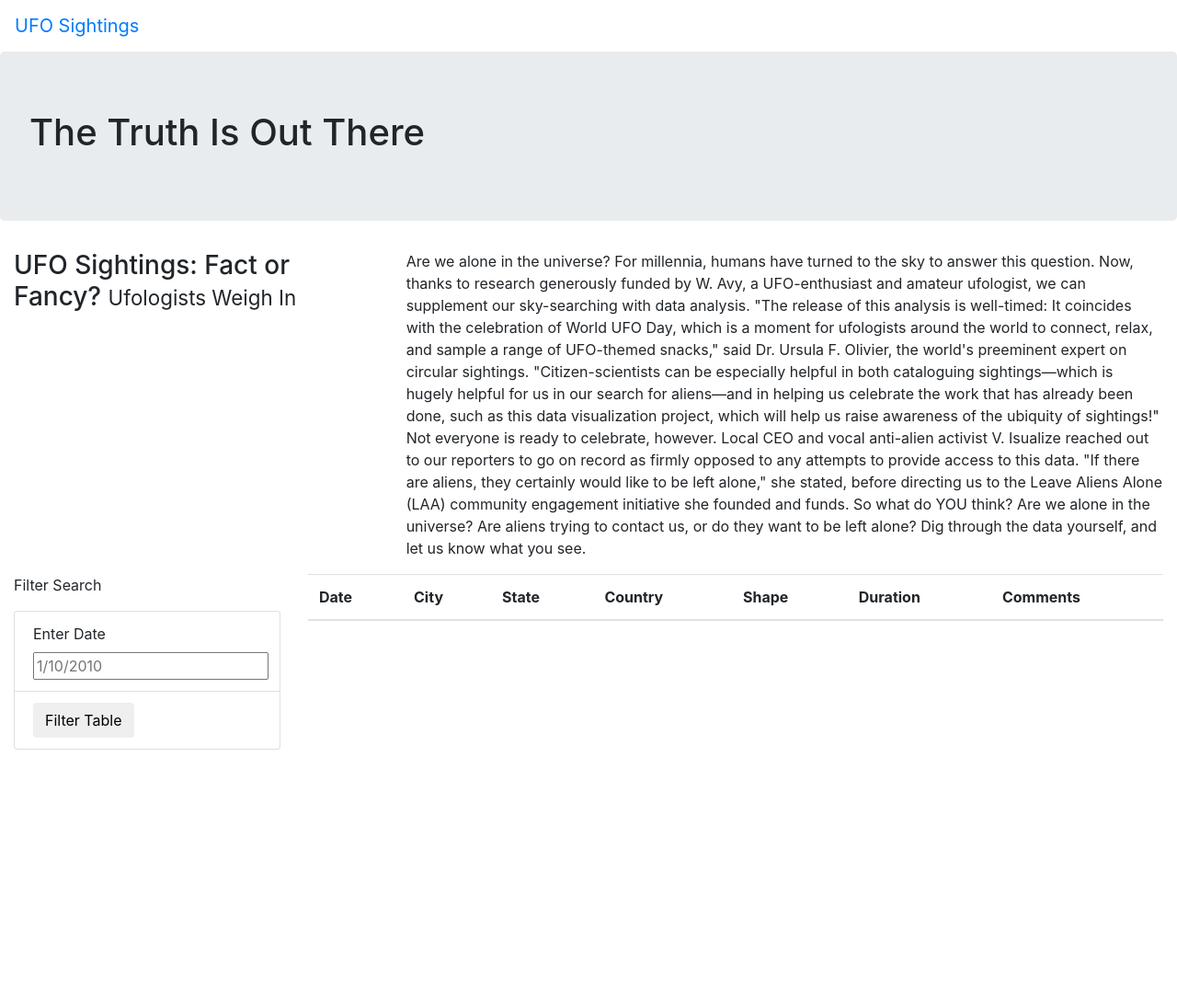
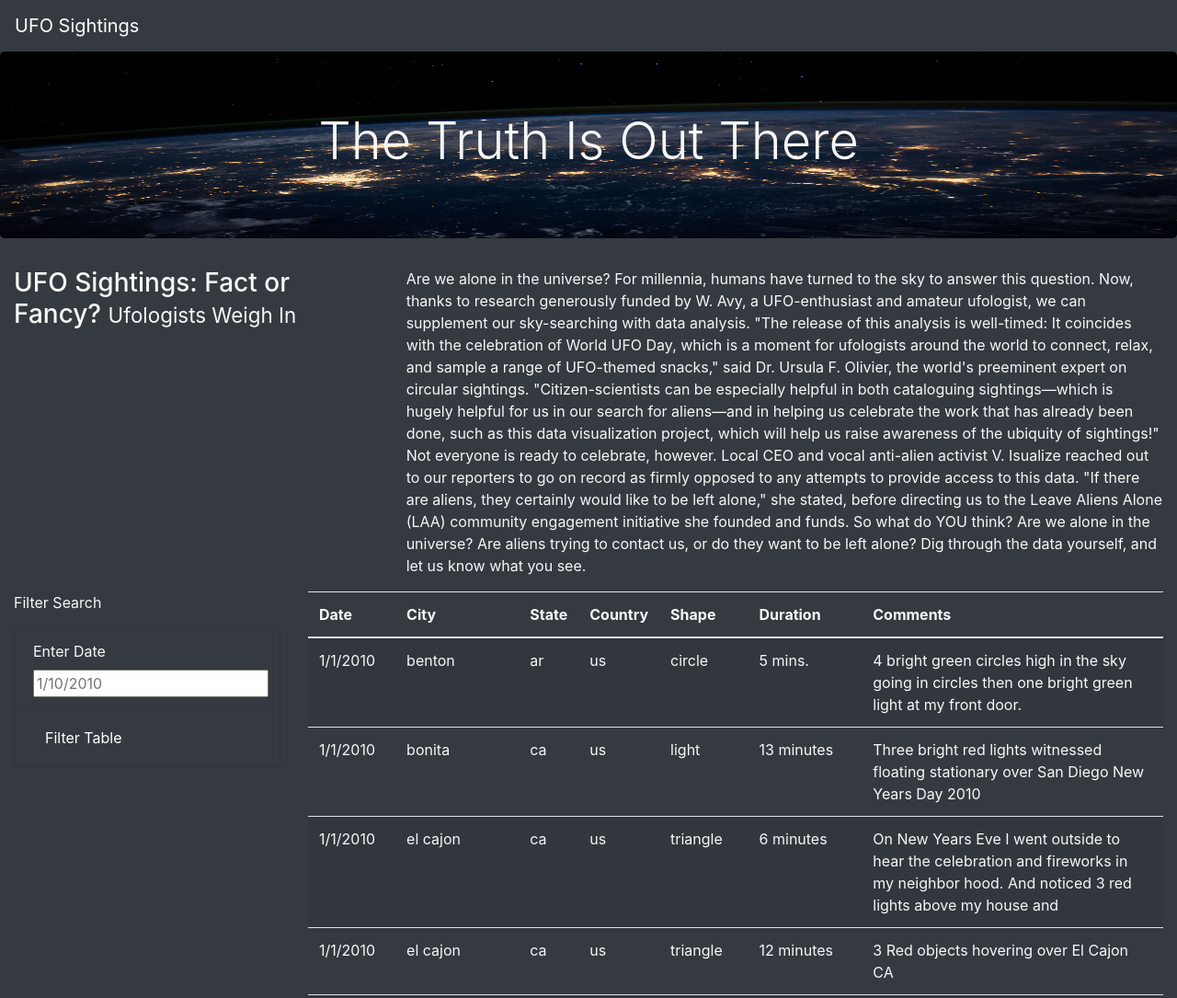
Before and after one commit to ktkobus/UFOs, a plain HTML site: page index.html in a window 1280 px wide. Shown: the top 1085 px of the page at 92% size. Before the commit the page ends 815 px from the top, so only its background shows below. Drawn offline with nearby package versions, Linux system fonts and the light colour scheme.

Commit message:
Updating index.html and stlye.css files, uploading image

```diff
--- a/index.html
+++ b/index.html
@@ -15,10 +15,10 @@
     <link rel="stylesheet" href="static/css/style.css"/>
 
 </head>
-<body>
+<body class="bg-dark">
     <div class="wrapper">
 
-        <nav class="navbar navbar-expand-lg">
+        <nav class="navbar navbar-dark bg-dark navbar-expand-lg">
 
             <a class="navbar-brand" href="index.html">UFO Sightings</a>
 
@@ -28,7 +28,7 @@
 
     <div class="jumbotron">
 
-        <h1>The Truth Is Out There</h1>
+        <h1 class="display-4">The Truth Is Out There</h1>
 
     </div>
 
@@ -79,22 +79,22 @@
 
             <div class="col-md-3">
 
-                <form>
+                <form class="bg-dark">
 
                     <p>Filter Search</p>
 
-                    <ul class="list-group">
+                    <ul class="list-group bg-dark">
 
-                        <li class="list-group-item">
+                        <li class="list-group-item bg-dark">
 
                             <label for="date">Enter Date</label>
                             <input type="text" placeholder="1/10/2010" id="datetime" />
 
                         </li>
 
-                        <li class="list-group-item">
+                        <li class="list-group-item bg-dark">
 
-                            <button id="filter-btn" type="button" class="btn btn-default">Filter Table</button>
+                            <button id="filter-btn" type="button" class="btn btn-dark">Filter Table</button>
 
                         </li>
                     </ul>
@@ -133,7 +133,9 @@
 
     </div>
 
-
+<script src="https://cdnjs.cloudflare.com/ajax/libs/d3/4.12.0/d3.js"></script>
+<script src="static/js/data.js"></script>
+<script src="static/js/app.js"></script>
 
 </body>
 </html>
--- a/static/css/style.css
+++ b/static/css/style.css
@@ -0,0 +1,13 @@
+body {
+
+    color: #f7f7f7;
+
+}
+
+.jumbotron {
+
+    background-image: url("../images/nasa.jpg");
+    background-size: 100% 100%;
+    text-align: center;
+
+}
```
Also changed, not shown: static/images/nasa.jpg (added).
